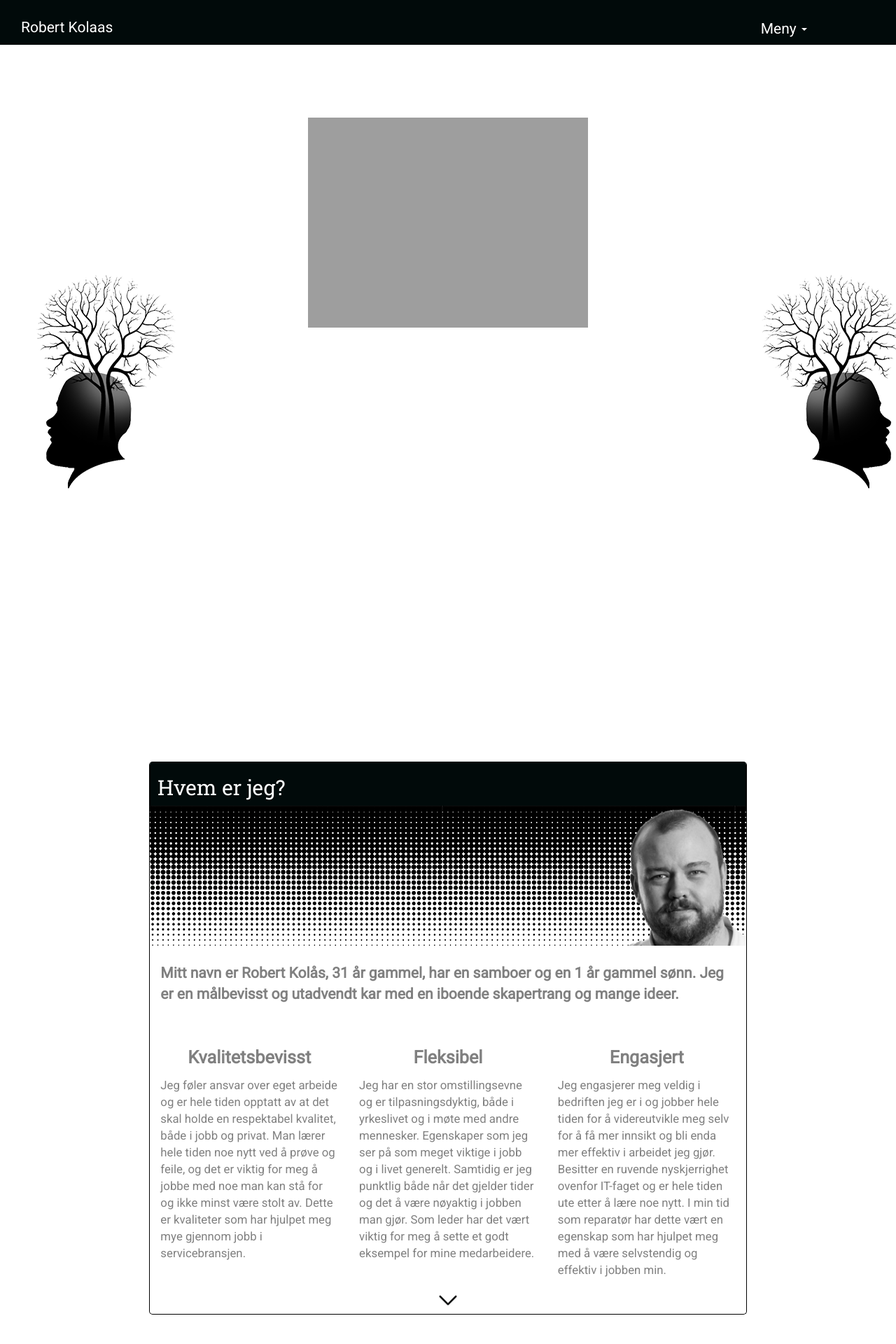
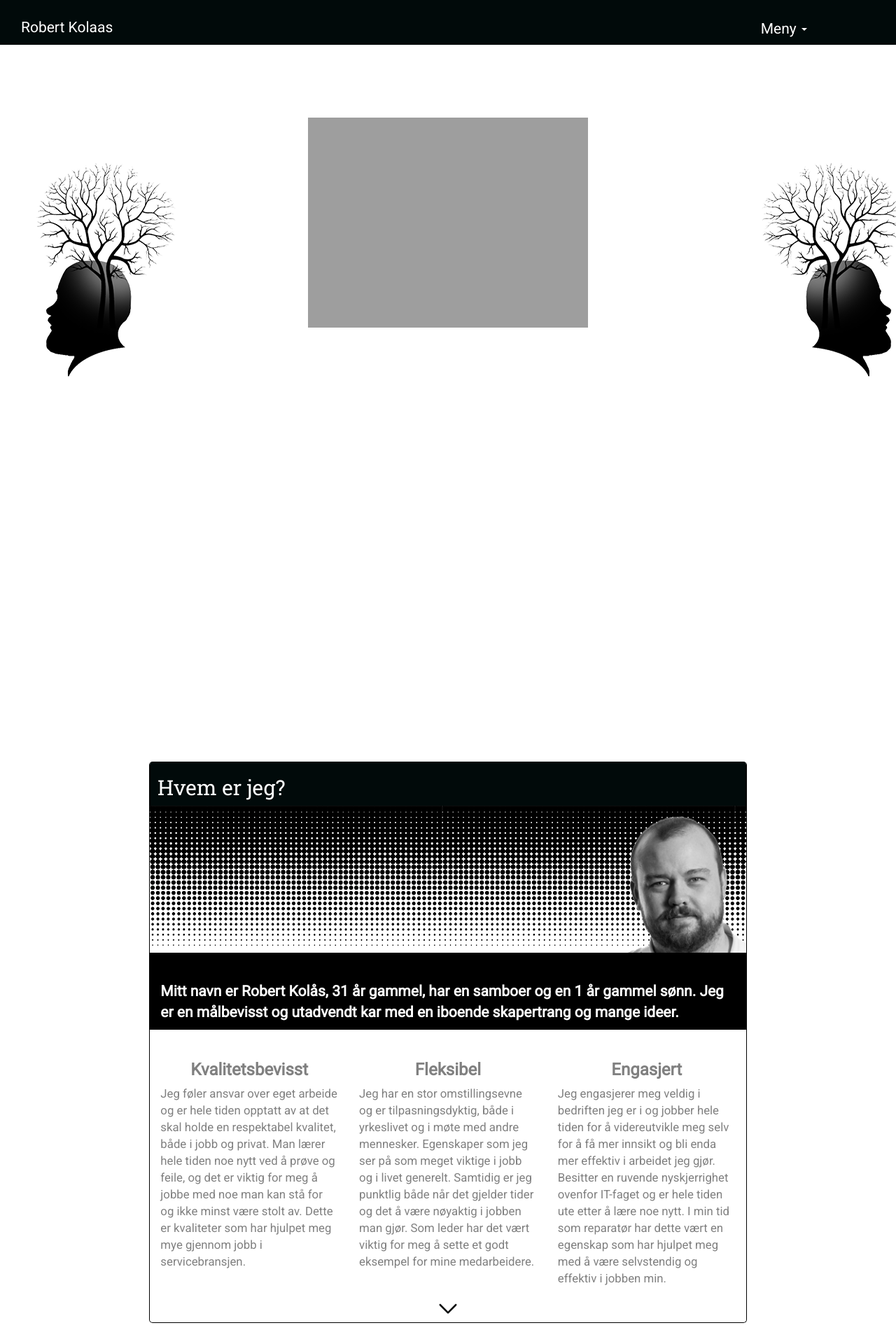
Before and after one commit to rkolaas/projectX, a PHP site: page / in a window 1280 px wide. Shown: the top 1920 px of the page at 70% size. Run offline with PHP 8.4, Linux system fonts and the light colour scheme; some libraries are stand-ins or nearby versions.

Commit message:
uploaded to repo

```diff
--- a/assets/css/stylesheet.css
+++ b/assets/css/stylesheet.css
@@ -18,7 +18,7 @@ body {
   background-image: url(/assets/gfx/background1.png), url(/assets/gfx/background21.png);
   background-repeat: no-repeat;
   background-attachment: fixed;
-  background-position-y: 50vh, 50vh;
+  background-position-y: 30vh, 30vh;
   background-position-x: 4vw, 85vw;
   animation: bgMove 4s infinite;
   overflow-x: hidden; }
@@ -107,8 +107,15 @@ a {
       padding: 0;
       background-image: url(/assets/gfx/pattern2.png);
       background-repeat: repeat-x;
-      height: 200px;
+      height: 210px;
       width: 100%; }
+      .section .content .imgContainer .laptopAnim {
+        -webkit-transition: opacity 1s 5s ease-in ease-out;
+        -moz-transition: opacity 1s 5s ease-in ease-out;
+        -o-transition: opacity 1s 5s ease-in ease-out;
+        transition: opacity 1s 5s ease-in ease-out; }
+      .section .content .imgContainer .laptopAnim:hover {
+        opacity: 0; }
       .section .content .imgContainer img {
         position: absolute;
         right: 0;
@@ -119,16 +126,15 @@ a {
     .section .content .headline {
       padding-left: 2vw;
       font-family: 'Roboto Slab';
-      /*background-image: url(/assets/gfx/bgPattern.png);*/
       background-color: #010A0A;
       color: white; }
     .section .content .sub-headline {
       font-family: 'Roboto';
       font-size: 1.5em;
-      padding-top: 3vh;
-      transition: 2s; }
-    .section .content .sub-headline:hover {
-      color: black; }
+      padding-top: 5vh;
+      transition: 2s;
+      color: white;
+      background-color: black; }
     .section .content .plainText {
       font-family: 'Roboto';
       padding-top: 3vh;
@@ -172,11 +178,11 @@ a {
 
 @keyframes bgMove {
   0% {
-    background-position-y: 50vh; }
+    background-position-y: 30vh; }
   50% {
-    background-position-y: 48vh; }
+    background-position-y: 28vh; }
   100% {
-    background-position-y: 50vh; } }
+    background-position-y: 30vh; } }
 
 #splashLogo {
   max-width: 88rem;
@@ -380,6 +386,8 @@ a {
     .content .imgContainer {
       height: 100px !important;
       background-image: none !important; }
+      .content .imgContainer .smHide {
+        display: none !important; }
       .content .imgContainer img {
         display: block !important;
         margin: 0 auto !important;
--- a/assets/includes/section1.html
+++ b/assets/includes/section1.html
@@ -15,15 +15,15 @@ Jeg er en målbevisst og utadvendt kar med en iboende skapertrang og mange ideer
 </div>
 <div class="row"></div>
     <div class="col-sm-4 plainText textAnim2 wow bounceInLeft">
-        <p class="sub-headline headline2"><b>Kvalitetsbevisst</b></p>
+        <h3 class=" headline2"><b>Kvalitetsbevisst</b></h3>
         <p>Jeg føler ansvar over eget arbeide og er hele tiden opptatt av at det skal holde en respektabel kvalitet, både i jobb og privat. Man lærer hele tiden noe nytt ved å prøve og feile, og det er viktig for meg å jobbe med noe man kan stå for og ikke minst være stolt av. Dette er kvaliteter som har hjulpet meg mye gjennom jobb i servicebransjen.</p>
     </div>
     <div class="col-sm-4 plainText textAnim2 wow bounceInUp">
-        <p class="sub-headline headline2"><b>Fleksibel</b></p>
+        <h3 class="headline2"><b>Fleksibel</b></h3>
         <p>Jeg har en stor omstillingsevne og er tilpasningsdyktig, både i yrkeslivet og i møte med andre mennesker. Egenskaper som jeg ser på som meget viktige i jobb og i livet generelt. Samtidig er jeg punktlig både når det gjelder tider og det å være nøyaktig i jobben man gjør. Som leder har det vært viktig for meg å sette et godt eksempel for mine medarbeidere.</p>
     </div>
     <div class="col-sm-4 plainText textAnim2 wow bounceInRight">
-        <p class="sub-headline headline2"><b>Engasjert</b></p>
+        <h3 class="headline2"><b>Engasjert</b></h3>
         <p>Jeg engasjerer meg veldig i bedriften jeg er i og jobber hele tiden for å videreutvikle meg selv for å få mer innsikt og bli enda mer effektiv i arbeidet jeg gjør. Besitter en ruvende nyskjerrighet ovenfor IT-faget og er hele tiden ute etter å lære noe nytt. I min tid som reparatør har dette vært en egenskap som har hjulpet meg med å være selvstendig og effektiv i jobben min.</p>
     </div>
     <div class="col-sm-12 downArrow wow animatedHover infinite rubberBand">
--- a/assets/includes/section2.html
+++ b/assets/includes/section2.html
@@ -6,20 +6,20 @@
 <div class="col-sm-12 imgContainer textAnim2 wow slideInDown">
         <img class="headerImg textAnim3 wow rotateInDownRight" src="assets/gfx/uni.png">
 </div>
-<div class="col-sm-12 sub-headline textAnim2 wow fadeIn">
-    <p><b>Har en bachelor i Informatikk fra HSN med spesialisering i Informasjonsystemer. Et utdanningsløp som innebefatter drift av datasystemer, utvikling og ledelse. Har i tillegg hatt et semester i praksis hos en mellomstor IT-bedrift for «hands-on» erfaring.</b></p>
+<div class="sub-headline col-sm-12 textAnim2 wow fadeIn">
+    <p><b>Har en bachelor i Informatikk fra HSN med spesialisering i Informasjonsystemer. Et utdanningsløp som innebefatter drift av datasystemer, utvikling og ledelse. Har i tillegg hatt et semester i praksis hos en mellomstor IT-bedrift for «hands-on» erfaring.</b></h3>
 </div>
 <div class="row"></div>
     <div class="col-sm-4 plainText textAnim2 wow bounceInLeft">
-        <p class="sub-headline headline2"><b>Utvikling</b></p>
+        <h3 class="headline2"><b>Utvikling</b></h3>
         <p>Under utdanningen sto Java-programmering i sentrum, fordelt på flere semester. Grunnlegende programmering, etterfulgt av objektorierntert programmering. Web-utvikling og databaser har også vært en del av pensum, der jeg personlig har mest erfaring med web, som HTML5, CSS3 og sass.</p>
     </div>
     <div class="col-sm-4 plainText textAnim2 wow bounceInUp">
-        <p class="sub-headline headline2"><b>Datasystemer</b></p>
+        <h3 class="headline2"><b>Datasystemer</b></h3>
         <p>Både windows- og linuxservere har vært pensum, der vi har hatt praktisk erfaring med oppsett og drift, samtidig som vi har gått dypere inn i det teoretiske. Kunnskap om serverarktitektur og løsningsarkitektur har vært en viktig del av utdannelsen og er for øvrig noe som interesserer meg. Samtidig har nettverk, generelt, vært en stor del av dette.</p>
     </div>
     <div class="col-sm-4 plainText textAnim2 wow bounceInRight">
-        <p class="sub-headline headline2"><b>Teori</b></p>
+        <h3 class="headline2"><b>Teori</b></h3>
         <p>Rammeverk, teknologi, research og «IT-buisness» har inngått i de mer teoretiske fagene, sammen med matematikk og statistikk. Spesialiseringen gikk mer inn på ITIL som et populært rammeverk for leveranse, drift og brukerstøtte i IT-bedrifter i tillegg til «best practices» og viktigheten av å være oppdatert på teknologien. </p>
     </div>
     <div class="col-sm-12 downArrow wow animatedHover infinite rubberBand">
--- a/assets/includes/section3.html
+++ b/assets/includes/section3.html
@@ -4,23 +4,24 @@
     </div>
 </div>
 <div class="col-sm-12 imgContainer textAnim2 wow slideInDown">
-    <img class="headerImg textAnim3 wow rotateInDownRight" src="assets/gfx/laptop.png">
-</div>
+        <img class="smHide laptopAnim bottom headerImg textAnim3 wow rotateInDownRight" src="assets/gfx/laptop.png">
+        <img class="laptopAnim top headerImg textAnim3 wow rotateInDownRight" src="assets/gfx/laptop2.png">
+        </div>
 <div class="col-sm-12 sub-headline textAnim2 wow fadeIn">
     <p><b>Drivende interesse for faget som strekker seg fra drift til utvikling. Drevet med web-utvikling siden tenårene, samtidig som jeg har hatt en interesse for design og det kreative. Har også lang erfaring fra salg- og service-bransjen.</b></p>
 </div>
 <div class="row"></div>
     <div class="col-sm-4 plainText textAnim2 wow bounceInLeft">
-        <p class="sub-headline headline2"><b>Verktøy og Språk</b></p>
+        <h3 class=" headline2"><b>Verktøy og Språk</b></h3>
         <p>Dette er ferdigheter som ofte hentes frem og man lærer virkelig noe nytt hver gang. Programmering generelt er noe jeg synes er veldig fascinerende og er definitivt noe jeg kommer til å satse på.</p>
         <p>HTML5 – CSS3 – sass – JavaScript – jQuery – Bootstrap – Wordpress – Joomla – Java – git – npm/Node.js – gulp – Java – Python – SQL - Photoshop</p>
         </div>
     <div class="col-sm-4 plainText textAnim2 wow bounceInUp">
-        <p class="sub-headline headline2"><b>Praksis</b></p>
+        <h3 class=" headline2"><b>Praksis</b></h3>
         <p>Jobbet i en lokal, mellomstor IT-bedrift under skoletiden. Der hadde jeg en bred variasjon av oppgaver. Alt fra kjøring og henting, installasjon av server-rack og utvikling av nettsider. Det gikk også i mye support, både «on-site» og via telefon/fjernstyring. Installasjon av virtuelle maskiner, printere og nye maskiner. Oppsett av maskiner i høy skala og integrering av POS-systemer, blant mye annet. Stort sett ut mot bedrifter.</p>
     </div>
     <div class="col-sm-4 plainText textAnim2 wow bounceInRight">
-        <p class="sub-headline headline2 "><b>Jobb</b></p>
+        <h3 class=" headline2 "><b>Jobb</b></h3>
         <p>Har lang erfaring fra salg- og servicebransjen, både support og i butikk. Har også leder-erfaring fra alle fulltidsjobber jeg har hatt. Det har for det meste dreid seg om teknisk support, men også en del om faktura/inkasso. I min nåværende jobb går det i reparasjon og support på små-elektronikk, som smarttelefoner og tablets. Men også bærbare PC-er.</p>
     </div>
     <div class="col-sm-12 downArrow wow animatedHover infinite rubberBand">
--- a/assets/scss/stylesheet.scss
+++ b/assets/scss/stylesheet.scss
@@ -30,7 +30,7 @@ body {
     background-image: url(/assets/gfx/background1.png), url(/assets/gfx/background21.png);
     background-repeat: no-repeat;
     background-attachment: fixed;
-    background-position-y: 50vh, 50vh;
+    background-position-y: 30vh, 30vh;
     background-position-x: 4vw, 85vw;
     animation: bgMove 4s infinite;
     overflow-x: hidden;
@@ -140,8 +140,17 @@ a {
             padding: 0;
             background-image: url(/assets/gfx/pattern2.png);
             background-repeat: repeat-x;
-            height: 200px;
+            height: 210px;
             width: 100%;
+            .laptopAnim{
+                -webkit-transition: opacity 1s 5s ease-in ease-out;
+                -moz-transition: opacity 1s 5s ease-in ease-out;
+                -o-transition: opacity 1s 5s ease-in ease-out;
+                transition: opacity 1s 5s ease-in ease-out;
+            }
+            .laptopAnim:hover {
+                opacity:0;
+            }
             img {
                 position: absolute;
                 right: 0;
@@ -154,18 +163,16 @@ a {
         .headline {
             padding-left: 2vw;
             font-family: 'Roboto Slab';
-            /*background-image: url(/assets/gfx/bgPattern.png);*/
             background-color: $testColor1;
             color: $HeadlineColor;
         }
         .sub-headline {
             font-family: 'Roboto';
             font-size: 1.5em;
-            padding-top: 3vh;
+            padding-top: 5vh;
             transition: 2s;
-        }
-        .sub-headline:hover {
-            color: $transformColor2;
+            color: white;
+            background-color: black;
         }
         .plainText {
             font-family: 'Roboto';
@@ -226,13 +233,13 @@ a {
 
 @keyframes bgMove {
 	0% {
-		background-position-y: 50vh;
+		background-position-y: 30vh;
 	}
 	50% {
-		background-position-y: 48vh;
+		background-position-y: 28vh;
 	}
 	100% {
-		background-position-y: 50vh;
+		background-position-y: 30vh;
 	}
 }
 #splashLogo {
@@ -480,11 +487,15 @@ $tcon-svgchevron-timing: 3s !default;
         .imgContainer {
             height: 100px !important;
             background-image: none !important;
+            .smHide {
+                display: none !important;
+            }
             img {
                 display: block !important;
                 margin: 0 auto !important;
                 position: static !important;
                 max-height: 100px !important;
+
             }
         }
         .headline {
```
Also changed, not shown: assets/gfx/laptop.png, assets/gfx/laptop2.png (added), assets/gfx/pattern2.png, assets/gfx/uni.png.
